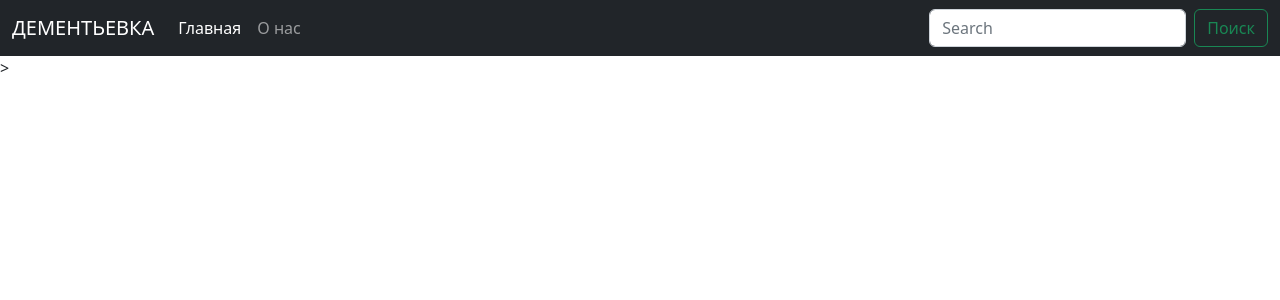
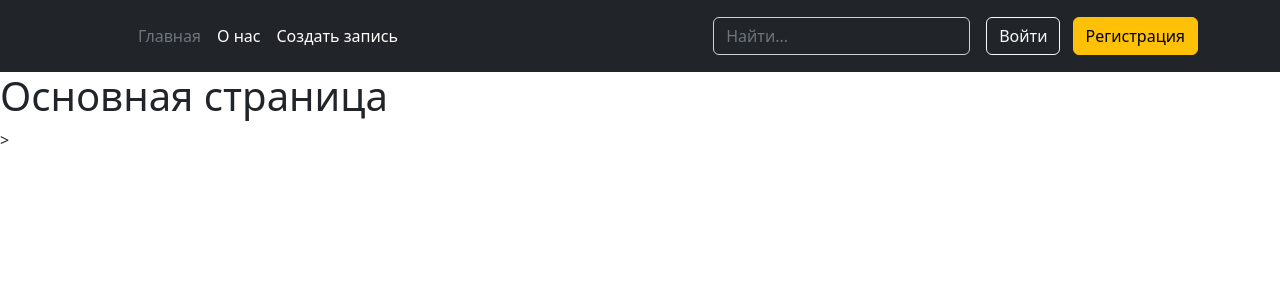
Before and after one commit to molodoiw/py-web-forum, a Flask app: page / in a window 1280 px wide. Shown: the top 300 px of the page. Run offline with Flask 2, Linux system fonts and the light colour scheme.

Commit message:
ver 3.0 db_add_ok

```diff
--- a/app.py
+++ b/app.py
@@ -1,9 +1,10 @@
-from flask import  Flask, render_template, url_for
+from flask import  Flask, render_template, url_for, request, redirect
 from flask_sqlalchemy import SQLAlchemy
 from datetime import datetime
 
 app = Flask(__name__) # создание объекта на основе класса Flask# __name - директива для запуска файла
 app.config['SQLALCHEMY_DATABASE_URI'] = 'sqlite:///forum.db'
+app.config['SQLALCHEMY_TRACK_MODIFICATIONS'] = False
 db = SQLAlchemy(app)
 
 
@@ -23,9 +24,23 @@
     return render_template("index.html")
 
 
-@app.route('/about')
-def about():
-    return render_template("about.html")
+@app.route('/create-entries', methods=['POST', 'GET'])
+def create_entries():
+    if request.method == "POST":
+        title = request.form['title']
+        pretext = request.form['pretext']
+        text = request.form['text']
+
+        entries = Entries(title=title, pretext=pretext, text=text)
+
+        try:
+            db.session.add(entries)
+            db.session.commit()
+            return redirect('/home')
+        except:
+            return "При создании треда произошла ошибка"
+    else:
+        return render_template("create-entries.html")
 
 
 @app.route('/user/<string:name>/<int:id>')
--- a/templates/base.html
+++ b/templates/base.html
@@ -10,28 +10,30 @@
     <title>{% block title %}{% endblock %}</title>
 </head>
 <body>
-            <nav class="navbar navbar-expand-md navbar-dark fixed-top bg-dark">
-      <div class="container-fluid">
-        <a class="navbar-brand" href="#">ДЕМЕНТЬЕВКА</a>
-        <button class="navbar-toggler" type="button" data-bs-toggle="collapse" data-bs-target="#navbarCollapse" aria-controls="navbarCollapse" aria-expanded="false" aria-label="Toggle navigation">
-          <span class="navbar-toggler-icon"></span>
-        </button>
-        <div class="collapse navbar-collapse" id="navbarCollapse">
-          <ul class="navbar-nav me-auto mb-2 mb-md-0">
-            <li class="nav-item">
-              <a class="nav-link active" aria-current="page" href="/home">Главная</a>
-            </li>
-            <li class="nav-item">
-              <a class="nav-link" href="/about">О нас</a>
-            </li>
-          </ul>
-          <form class="d-flex" role="search">
-            <input class="form-control me-2" type="search" placeholder="Search" aria-label="Search">
-            <button class="btn btn-outline-success" type="submit">Поиск</button>
-          </form>
+            <header class="p-3 text-bg-dark">
+    <div class="container">
+      <div class="d-flex flex-wrap align-items-center justify-content-center justify-content-lg-start">
+        <a href="/" class="d-flex align-items-center mb-2 mb-lg-0 text-white text-decoration-none">
+          <svg class="bi me-2" width="40" height="32" role="img" aria-label="Bootstrap"><use xlink:href="#bootstrap"></use></svg>
+        </a>
+
+        <ul class="nav col-12 col-lg-auto me-lg-auto mb-2 justify-content-center mb-md-0">
+          <li><a href="/home" class="nav-link px-2 text-secondary">Главная</a></li>
+          <li><a href="/about" class="nav-link px-2 text-white">О нас</a></li>
+          <li><a href="/create-entries" class="nav-link px-2 text-white">Создать запись</a></li>
+        </ul>
+
+        <form class="col-12 col-lg-auto mb-3 mb-lg-0 me-lg-3" role="search">
+          <input type="search" class="form-control form-control-dark text-bg-dark" placeholder="Найти..." aria-label="Search">
+        </form>
+
+        <div class="text-end">
+          <button type="button" class="btn btn-outline-light me-2">Войти</button>
+          <button type="button" class="btn btn-warning">Регистрация</button>
         </div>
       </div>
-    </nav>
+    </div>
+  </header>
         {% block body %}{% endblock %}
 </body>
 </html>
```
Also changed, not shown: templates/create-entries.html (added, +16 -0 lines), forum.db.
